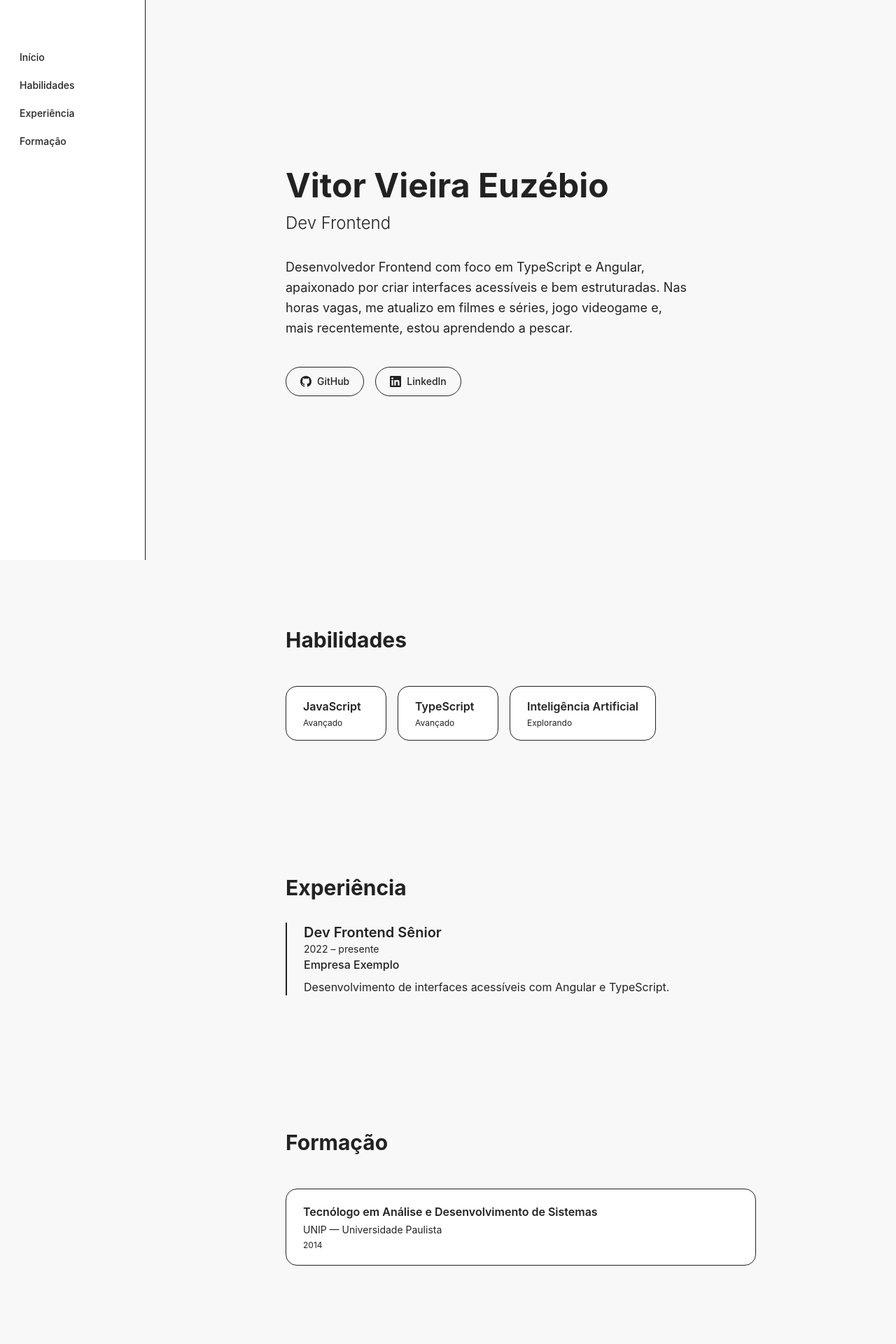
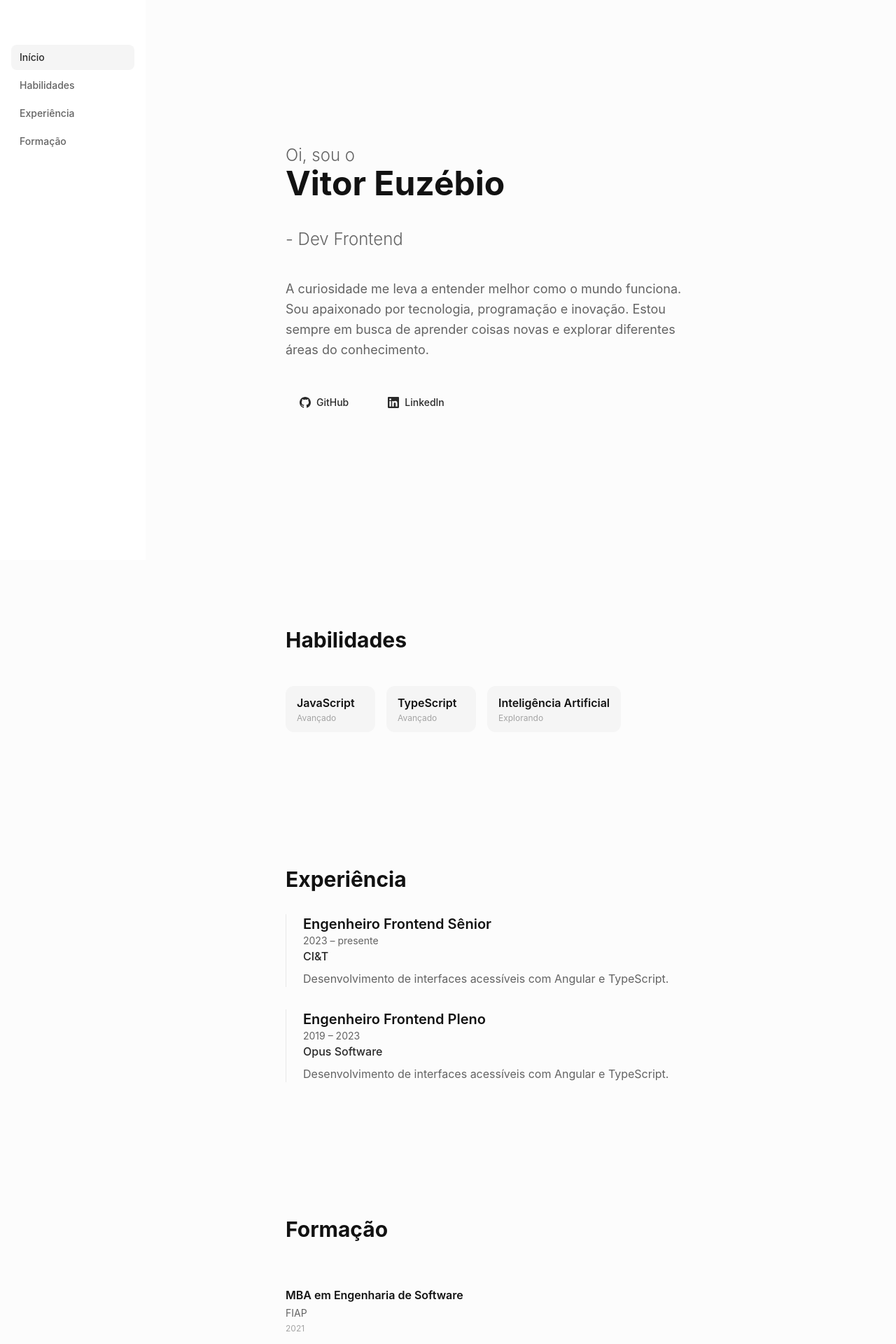
Before and after one commit to veuzebio/ihero, an Angular app: page / in a window 1280 px wide. Shown: the top 1920 px of the page at 70% size. Built offline with nearby package versions, Linux system fonts and the light colour scheme.

Commit message:
fix: component styling

```diff
--- a/src/app/app.ts
+++ b/src/app/app.ts
@@ -10,7 +10,7 @@ import { NavMenu } from './nav-menu/nav-menu';
   imports: [Hero, Skills, Education, Experience, NavMenu],
   template: `
     <app-nav-menu />
-    <main class="lg:ml-52">
+    <main class="pt-12 lg:pt-0 lg:ml-52">
       <app-hero />
       <app-skills />
       <app-experience />
--- a/src/app/data/profile.ts
+++ b/src/app/data/profile.ts
@@ -1,7 +1,7 @@
 export const profile = {
-  name: 'Vitor Vieira Euzébio',
+  name: 'Vitor Euzébio',
   title: 'Dev Frontend',
-  bio: 'Desenvolvedor Frontend com foco em TypeScript e Angular, apaixonado por criar interfaces acessíveis e bem estruturadas. Nas horas vagas, me atualizo em filmes e séries, jogo videogame e, mais recentemente, estou aprendendo a pescar.',
+  bio: 'A curiosidade me leva a entender melhor como o mundo funciona. Sou apaixonado por tecnologia, programação e inovação. Estou sempre em busca de aprender coisas novas e explorar diferentes áreas do conhecimento.',
   links: [
     { label: 'GitHub', url: 'https://github.com/veuzebio', icon: 'github' },
     { label: 'LinkedIn', url: 'https://www.linkedin.com/in/veuzebio/', icon: 'linkedin' },
@@ -13,16 +13,27 @@ export const profile = {
   ],
   education: [
     {
+      degree: 'MBA em Engenharia de Software',
+      institution: 'FIAP',
+      year: 2021,
+    },
+    {
       degree: 'Tecnólogo em Análise e Desenvolvimento de Sistemas',
-      institution: 'UNIP — Universidade Paulista',
-      year: 2014,
+      institution: 'FATEC - Faculdade de Tecnologia de Sorocaba',
+      year: 2017,
     },
   ],
   experience: [
     {
-      company: 'Empresa Exemplo',
-      role: 'Dev Frontend Sênior',
-      period: '2022 – presente',
+      company: 'CI&T',
+      role: 'Engenheiro Frontend Sênior',
+      period: '2023 – presente',
+      description: 'Desenvolvimento de interfaces acessíveis com Angular e TypeScript.',
+    },
+    {
+      company: 'Opus Software',
+      role: 'Engenheiro Frontend Pleno',
+      period: '2019 – 2023',
       description: 'Desenvolvimento de interfaces acessíveis com Angular e TypeScript.',
     },
   ],
--- a/src/app/education/education.html
+++ b/src/app/education/education.html
@@ -1,13 +1,13 @@
 <section id="education" aria-labelledby="education-heading" class="px-6 py-24">
   <div class="max-w-2xl mx-auto">
-    <h2 id="education-heading" class="text-3xl font-bold text-[--color-neutral-900] mb-12">Formação</h2>
+    <h2 id="education-heading" class="text-3xl font-bold text-neutral-900 mb-12">Formação</h2>
 
-    <ul class="flex flex-col gap-6" role="list">
+    <ul class="flex flex-col divide-y divide-neutral-200" role="list">
       @for (item of education; track item.institution + item.degree) {
-        <li class="flex flex-col gap-1 px-6 py-5 rounded-2xl bg-white border border-[--color-neutral-200]">
-          <span class="text-base font-semibold text-[--color-neutral-900]">{{ item.degree }}</span>
-          <span class="text-sm text-[--color-neutral-600]">{{ item.institution }}</span>
-          <span class="text-xs text-[--color-neutral-600]">{{ item.year }}</span>
+        <li class="flex flex-col gap-1 py-4">
+          <span class="text-base font-semibold text-neutral-900">{{ item.degree }}</span>
+          <span class="text-sm text-neutral-600">{{ item.institution }}</span>
+          <span class="text-xs text-neutral-400">{{ item.year }}</span>
         </li>
       }
     </ul>
--- a/src/app/experience/experience.html
+++ b/src/app/experience/experience.html
@@ -1,16 +1,16 @@
 <section id="experience" aria-labelledby="experience-heading" class="px-6 py-24">
   <div class="max-w-2xl mx-auto">
-    <h2 id="experience-heading" class="text-3xl font-bold text-[--color-neutral-900] mb-8">
+    <h2 id="experience-heading" class="text-3xl font-bold text-neutral-900 mb-8">
       Experiência
     </h2>
 
     <ul class="flex flex-col gap-8" role="list">
       @for (item of items; track item.company + '-' + item.period) {
-        <li class="border-l-2 border-[--color-accent] pl-6">
-          <h3 class="text-xl font-semibold text-[--color-neutral-900]">{{ item.role }}</h3>
-          <p class="text-sm text-[--color-neutral-600]">{{ item.period }}</p>
-          <p class="text-[--color-neutral-800] font-medium">{{ item.company }}</p>
-          <p class="text-[--color-neutral-600] mt-2">{{ item.description }}</p>
+        <li class="border-l border-neutral-200 pl-6">
+          <h3 class="text-xl font-semibold text-neutral-900">{{ item.role }}</h3>
+          <p class="text-sm text-neutral-600">{{ item.period }}</p>
+          <p class="text-neutral-800 font-medium">{{ item.company }}</p>
+          <p class="text-neutral-600 mt-2">{{ item.description }}</p>
         </li>
       }
     </ul>
--- a/src/app/hero/hero.html
+++ b/src/app/hero/hero.html
@@ -1,14 +1,19 @@
 <section id="hero" class="min-h-screen flex items-center justify-center px-6 py-24" aria-labelledby="hero-heading">
   <div class="max-w-2xl w-full">
-    <h1 id="hero-heading" class="text-5xl font-bold text-[--color-neutral-900] leading-tight mb-2">
-      {{ profile.name }}
+    <h1 id="hero-heading" class="flex flex-col text-neutral-900">
+      <span class="text-2xl font-light text-neutral-600">
+        Oi, sou o
+      </span>
+      <span class="text-5xl font-bold text-neutral-900">
+        {{ profile.name }}
+      </span>
     </h1>
 
-    <h2 id="hero-title" class="text-2xl font-light text-[--color-neutral-600] mb-8">
-      {{ profile.title }}
+    <h2 id="hero-title" class="text-2xl font-light text-neutral-600 my-10">
+      - {{ profile.title }}
     </h2>
 
-    <p class="text-lg text-[--color-neutral-600] leading-relaxed mb-10 max-w-xl">
+    <p class="text-lg text-neutral-600 leading-relaxed mb-10 max-w-xl">
       {{ profile.bio }}
     </p>
 
@@ -18,7 +23,7 @@
           [href]="link.url"
           target="_blank"
           rel="noopener noreferrer"
-          class="inline-flex items-center gap-2 px-5 py-2.5 rounded-full border border-[--color-neutral-200] text-[--color-neutral-800] text-sm font-medium hover:border-[--color-accent] hover:text-[--color-accent] transition-colors duration-200"
+          class="inline-flex items-center rounded-lg gap-2 px-5 py-2.5 text-neutral-800 text-sm font-medium hover:bg-neutral-200 transition-colors duration-200"
         >
           @if (link.icon === 'github') {
             <svg width="16" height="16" viewBox="0 0 24 24" fill="currentColor" aria-hidden="true">
--- a/src/app/nav-menu/nav-menu.html
+++ b/src/app/nav-menu/nav-menu.html
@@ -1,27 +1,29 @@
-<!-- Hamburguer button — mobile only -->
+<!-- Top bar — mobile only -->
+<div class="lg:hidden fixed top-0 left-0 right-0 z-50 h-12 bg-white flex items-center px-4">
   <button
     type="button"
-  class="lg:hidden fixed top-4 left-4 z-50 p-2 rounded-lg bg-white border border-[--color-neutral-200] text-[--color-neutral-800] hover:border-[--color-accent] hover:text-[--color-accent] transition-colors duration-200"
+    class="p-1.5 text-neutral-600 hover:bg-neutral-100 hover:text-neutral-900"
     [attr.aria-expanded]="isOpen()"
     aria-controls="nav-sidebar"
     [attr.aria-label]="isOpen() ? 'Fechar menu de navegação' : 'Abrir menu de navegação'"
     (click)="toggleMenu()"
   >
     @if (isOpen()) {
-    <svg width="20" height="20" viewBox="0 0 24 24" fill="none" stroke="currentColor" stroke-width="2" aria-hidden="true">
+      <svg width="20" height="20" viewBox="0 0 24 24" fill="none" stroke="currentColor" stroke-width="1.5" aria-hidden="true">
         <path stroke-linecap="round" stroke-linejoin="round" d="M6 18L18 6M6 6l12 12" />
       </svg>
     } @else {
-    <svg width="20" height="20" viewBox="0 0 24 24" fill="none" stroke="currentColor" stroke-width="2" aria-hidden="true">
+      <svg width="20" height="20" viewBox="0 0 24 24" fill="none" stroke="currentColor" stroke-width="1.5" aria-hidden="true">
         <path stroke-linecap="round" stroke-linejoin="round" d="M4 6h16M4 12h16M4 18h16" />
       </svg>
     }
   </button>
+</div>
 
 <!-- Backdrop — mobile only -->
 @if (isOpen()) {
   <div
-    class="lg:hidden fixed inset-0 z-30 bg-black/40"
+    class="lg:hidden fixed inset-0 z-30 bg-black/20"
     aria-hidden="true"
     (click)="closeMenu()"
   ></div>
@@ -32,7 +34,7 @@
   #navSidebar
   id="nav-sidebar"
   aria-label="Navegação da página"
-  class="fixed top-0 left-0 z-40 h-full w-52 bg-white border-r border-[--color-neutral-200] flex flex-col pt-16 pb-8 px-4 transition-transform duration-300
+  class="fixed top-0 left-0 z-40 h-full w-52 bg-white flex flex-col pt-16 pb-8 px-4 transition-transform duration-300
     -translate-x-full lg:translate-x-0"
   [class.-translate-x-full]="!isOpen()"
   [class.translate-x-0]="isOpen()"
@@ -44,12 +46,11 @@
       <li>
         <a
           [href]="'#' + item.id"
-          class="flex items-center gap-2 px-3 py-2 rounded-lg text-sm font-medium transition-colors duration-200"
-          [class.text-[--color-accent]]="activeSection() === item.id"
-          [class.bg-[--color-neutral-100]]="activeSection() === item.id"
-          [class.text-[--color-neutral-600]]="activeSection() !== item.id"
-          [class.hover:text-[--color-neutral-900]]="activeSection() !== item.id"
-          [class.hover:bg-[--color-neutral-50]]="activeSection() !== item.id"
+          class="flex items-center gap-2 px-3 py-2 rounded-lg text-sm font-medium transition-colors duration-200 ease-out"
+          [class.bg-neutral-100]="activeSection() === item.id"
+          [class.text-neutral-600]="activeSection() !== item.id"
+          [class.hover:text-neutral-900]="activeSection() !== item.id"
+          [class.hover:bg-neutral-200]="activeSection() !== item.id"
           [attr.aria-current]="activeSection() === item.id ? 'location' : null"
           (click)="closeMenu()"
         >
--- a/src/app/skills/skills.html
+++ b/src/app/skills/skills.html
@@ -1,12 +1,12 @@
-<section id="skills" aria-labelledby="skills-heading" class="px-6 py-24 bg-[--color-neutral-100]">
+<section id="skills" aria-labelledby="skills-heading" class="px-6 py-24 bg-neutral-50">
   <div class="max-w-2xl mx-auto">
-    <h2 id="skills-heading" class="text-3xl font-bold text-[--color-neutral-900] mb-12">Habilidades</h2>
+    <h2 id="skills-heading" class="text-3xl font-bold text-neutral-900 mb-12">Habilidades</h2>
 
     <ul class="flex flex-wrap gap-4" role="list">
       @for (skill of skills; track skill.name) {
-        <li class="flex flex-col gap-1 px-6 py-4 rounded-2xl bg-white border border-[--color-neutral-200] min-w-36">
-          <span class="text-base font-semibold text-[--color-neutral-900]">{{ skill.name }}</span>
-          <span class="text-xs text-[--color-neutral-400] capitalize">{{ skill.level }}</span>
+        <li class="flex flex-col gap-0.5 px-4 py-3 rounded-xl bg-neutral-100 min-w-32">
+          <span class="text-base font-semibold text-neutral-900">{{ skill.name }}</span>
+          <span class="text-xs text-neutral-400 capitalize">{{ skill.level }}</span>
         </li>
       }
     </ul>
--- a/src/styles.css
+++ b/src/styles.css
@@ -3,15 +3,15 @@
 @theme {
   --font-sans: 'Inter', system-ui, sans-serif;
 
-  --color-neutral-50: oklch(98% 0 0);
-  --color-neutral-100: oklch(95% 0 0);
-  --color-neutral-200: oklch(90% 0 0);
-  --color-neutral-400: oklch(70% 0 0);
-  --color-neutral-600: oklch(45% 0 0);
-  --color-neutral-800: oklch(25% 0 0);
-  --color-neutral-900: oklch(15% 0 0);
+  --color-neutral-50: oklch(99% 0 0);
+  --color-neutral-100: oklch(97% 0 0);
+  --color-neutral-200: oklch(93% 0 0);
+  --color-neutral-400: oklch(72% 0 0);
+  --color-neutral-600: oklch(50% 0 0);
+  --color-neutral-800: oklch(28% 0 0);
+  --color-neutral-900: oklch(18% 0 0);
 
-  --color-accent: oklch(55% 0.18 260);
+  --color-accent: oklch(52% 0.14 260);
 }
 
 *,
```
Also changed, not shown: 1 other file (tests, documents, lock files or other folders). Lines whose indentation alone changed are shown as unchanged.
